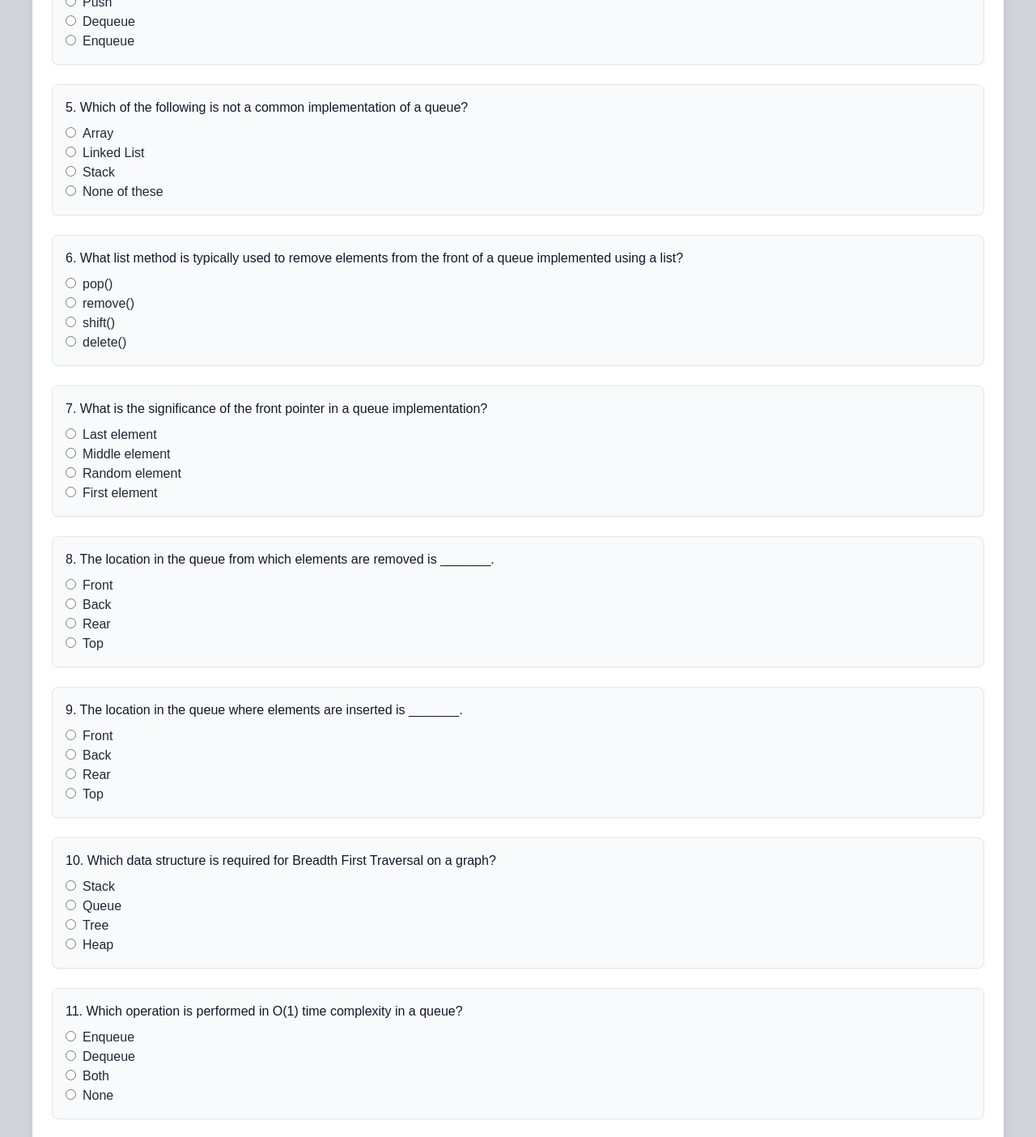
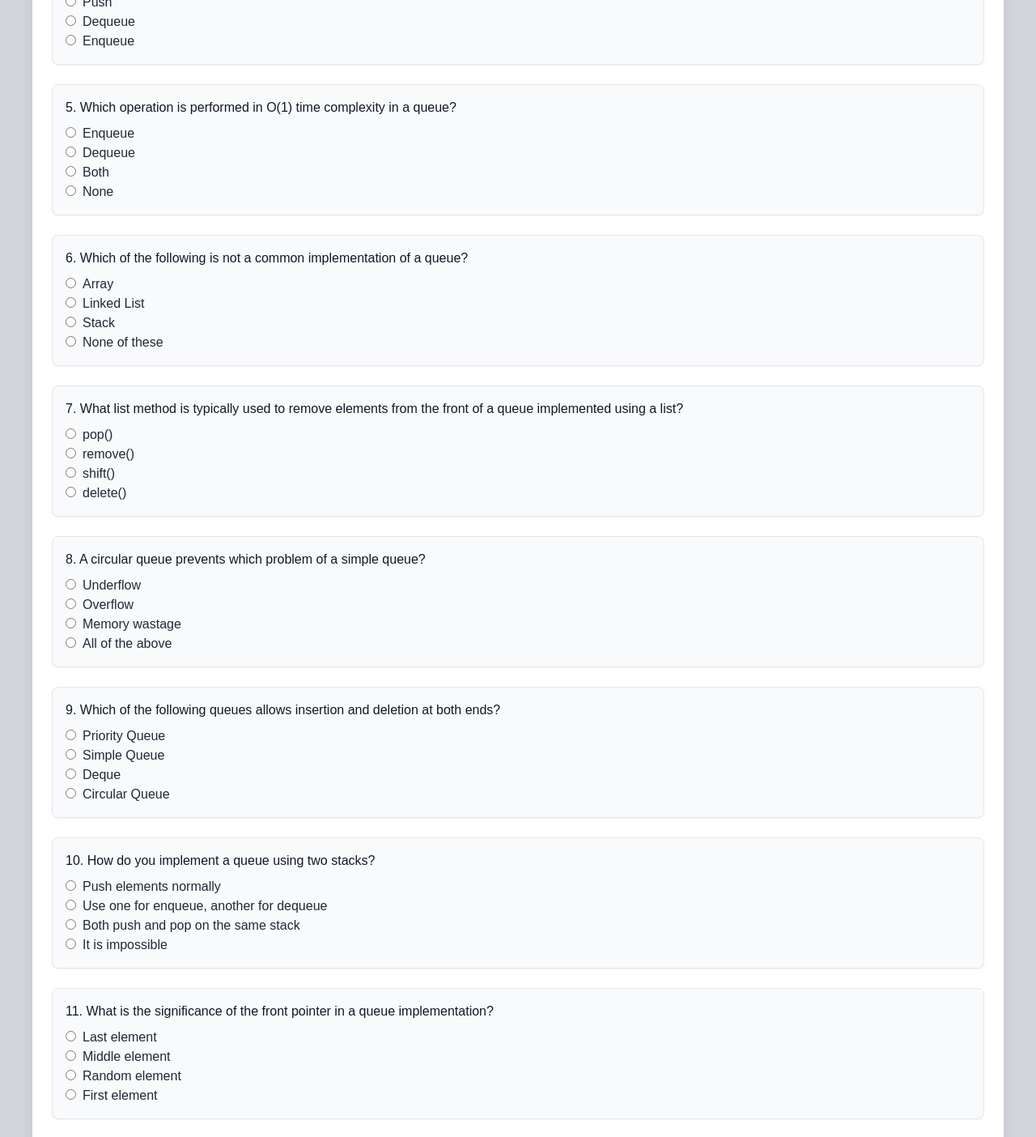
Before and after one commit to Executioner501/Olabs_25, a Next.js app in the folder frontend/: page /computer/queue/Self in a window 1280 px wide. Shown: the part 1020-2424 px from the top of the page at 81% size. Built offline with nearby package versions, Linux system fonts and the light colour scheme.

Commit message:
editing evaluation

```diff
--- a/frontend/src/app/computer/queue/Self/page.js
+++ b/frontend/src/app/computer/queue/Self/page.js
@@ -5,21 +5,28 @@ import TopicNavbar from "@/components/TopicNavbar";
 
 const SelfEvaluation = () => {
   const questions = [
-    { id: 'q1', text: 'Which of the following operations is not typically supported by a queue data structure?', options: ['Enqueue', 'Dequeue', 'Random Access', 'Peek'], answer: 'Random Access' },
-    { id: 'q2', text: 'What is a queue data structure?', options: ['LIFO principle', 'FIFO principle', 'Allows random access', 'Insertion and deletion in any order'], answer: 'FIFO principle' },
-    { id: 'q3', text: 'Which operation adds an element to the queue?', options: ['Pop', 'Push', 'Dequeue', 'Enqueue'], answer: 'Enqueue' },
-    { id: 'q4', text: 'Which operation removes an element from the queue?', options: ['Pop', 'Push', 'Dequeue', 'Enqueue'], answer: 'Dequeue' },
-    { id: 'q5', text: 'Which of the following is not a common implementation of a queue?', options: ['Array', 'Linked List', 'Stack', 'None of these'], answer: 'Stack' },
-    { id: 'q6', text: 'What list method is typically used to remove elements from the front of a queue implemented using a list?', options: ['pop()', 'remove()', 'shift()', 'delete()'], answer: 'shift()' },
-    { id: 'q7', text: 'What is the significance of the front pointer in a queue implementation?', options: ['Last element', 'Middle element', 'Random element', 'First element'], answer: 'First element' },
-    { id: 'q8', text: 'The location in the queue from which elements are removed is _______.', options: ['Front', 'Back', 'Rear', 'Top'], answer: 'Front' },
-    { id: 'q9', text: 'The location in the queue where elements are inserted is _______.', options: ['Front', 'Back', 'Rear', 'Top'], answer: 'Rear' },
-    { id: 'q10', text: 'Which data structure is required for Breadth First Traversal on a graph?', options: ['Stack', 'Queue', 'Tree', 'Heap'], answer: 'Queue' },
-    { id: 'q11', text: 'Which operation is performed in O(1) time complexity in a queue?', options: ['Enqueue', 'Dequeue', 'Both', 'None'], answer: 'Both' },
-    { id: 'q12', text: 'A circular queue prevents which problem of a simple queue?', options: ['Underflow', 'Overflow', 'Memory wastage', 'All of the above'], answer: 'Memory wastage' },
-    { id: 'q13', text: 'Which of the following queues allows insertion and deletion at both ends?', options: ['Priority Queue', 'Simple Queue', 'Deque', 'Circular Queue'], answer: 'Deque' },
-    { id: 'q14', text: 'What happens when you try to dequeue from an empty queue?', options: ['Returns null', 'Throws an error', 'Removes front element', 'Nothing happens'], answer: 'Throws an error' },
-    { id: 'q15', text: 'How do you implement a queue using two stacks?', options: ['Push elements normally', 'Use one for enqueue, another for dequeue', 'Both push and pop on the same stack', 'It is impossible'], answer: 'Use one for enqueue, another for dequeue' }
+    // Queue Basics & Operations
+    { id: 'q1', topic: 'Queue Basics & Operations', text: 'Which of the following operations is not typically supported by a queue data structure?', options: ['Enqueue', 'Dequeue', 'Random Access', 'Peek'], answer: 'Random Access' },
+    { id: 'q2', topic: 'Queue Basics & Operations', text: 'What is a queue data structure?', options: ['LIFO principle', 'FIFO principle', 'Allows random access', 'Insertion and deletion in any order'], answer: 'FIFO principle' },
+    { id: 'q3', topic: 'Queue Basics & Operations', text: 'Which operation adds an element to the queue?', options: ['Pop', 'Push', 'Dequeue', 'Enqueue'], answer: 'Enqueue' },
+    { id: 'q4', topic: 'Queue Basics & Operations', text: 'Which operation removes an element from the queue?', options: ['Pop', 'Push', 'Dequeue', 'Enqueue'], answer: 'Dequeue' },
+    { id: 'q11', topic: 'Queue Basics & Operations', text: 'Which operation is performed in O(1) time complexity in a queue?', options: ['Enqueue', 'Dequeue', 'Both', 'None'], answer: 'Both' },
+
+    // Queue Implementation & Variants
+    { id: 'q5', topic: 'Queue Implementation & Variants', text: 'Which of the following is not a common implementation of a queue?', options: ['Array', 'Linked List', 'Stack', 'None of these'], answer: 'Stack' },
+    { id: 'q6', topic: 'Queue Implementation & Variants', text: 'What list method is typically used to remove elements from the front of a queue implemented using a list?', options: ['pop()', 'remove()', 'shift()', 'delete()'], answer: 'shift()' },
+    { id: 'q12', topic: 'Queue Implementation & Variants', text: 'A circular queue prevents which problem of a simple queue?', options: ['Underflow', 'Overflow', 'Memory wastage', 'All of the above'], answer: 'Memory wastage' },
+    { id: 'q13', topic: 'Queue Implementation & Variants', text: 'Which of the following queues allows insertion and deletion at both ends?', options: ['Priority Queue', 'Simple Queue', 'Deque', 'Circular Queue'], answer: 'Deque' },
+    { id: 'q15', topic: 'Queue Implementation & Variants', text: 'How do you implement a queue using two stacks?', options: ['Push elements normally', 'Use one for enqueue, another for dequeue', 'Both push and pop on the same stack', 'It is impossible'], answer: 'Use one for enqueue, another for dequeue' },
+
+    // Queue Pointers & Structure
+    { id: 'q7', topic: 'Queue Pointers & Structure', text: 'What is the significance of the front pointer in a queue implementation?', options: ['Last element', 'Middle element', 'Random element', 'First element'], answer: 'First element' },
+    { id: 'q8', topic: 'Queue Pointers & Structure', text: 'The location in the queue from which elements are removed is _______.', options: ['Front', 'Back', 'Rear', 'Top'], answer: 'Front' },
+    { id: 'q9', topic: 'Queue Pointers & Structure', text: 'The location in the queue where elements are inserted is _______.', options: ['Front', 'Back', 'Rear', 'Top'], answer: 'Rear' },
+
+    // Queue Applications & Errors
+    { id: 'q10', topic: 'Queue Applications & Errors', text: 'Which data structure is required for Breadth First Traversal on a graph?', options: ['Stack', 'Queue', 'Tree', 'Heap'], answer: 'Queue' },
+    { id: 'q14', topic: 'Queue Applications & Errors', text: 'What happens when you try to dequeue from an empty queue?', options: ['Returns null', 'Throws an error', 'Removes front element', 'Nothing happens'], answer: 'Throws an error' }
   ];
 
   const [selectedAnswers, setSelectedAnswers] = useState({});
@@ -107,14 +114,27 @@ const SelfEvaluation = () => {
             {loading[q.id] && <p className="mt-2 text-sm text-blue-600">Fetching explanation...</p>}
 
             {explanations[q.id] && (
-              <p
-                className={`mt-2 text-sm ${
-                  selectedAnswers[q.id] === q.answer ? 'text-green-600 font-semibold' : 'text-red-600'
-                }`}
-              >
-                <strong></strong> {explanations[q.id]}
-              </p>
-            )}
+  <div className="mt-2">
+    <strong>Explanation:</strong>
+    <div className={`text-sm ${selectedAnswers[q.id] === q.answer ? 'text-green-600' : 'text-red-600'}`}>
+      {explanations[q.id].split(/\* /).map((point, index) => (
+        point.trim() && (
+          <p key={index} className="ml-4">
+            • {point.trim()}
+          </p>
+        )
+      ))}
+    </div>
+  </div>
+)}
+
+
+
+
+
+
+
+
           </div>
         ))}
 
```
